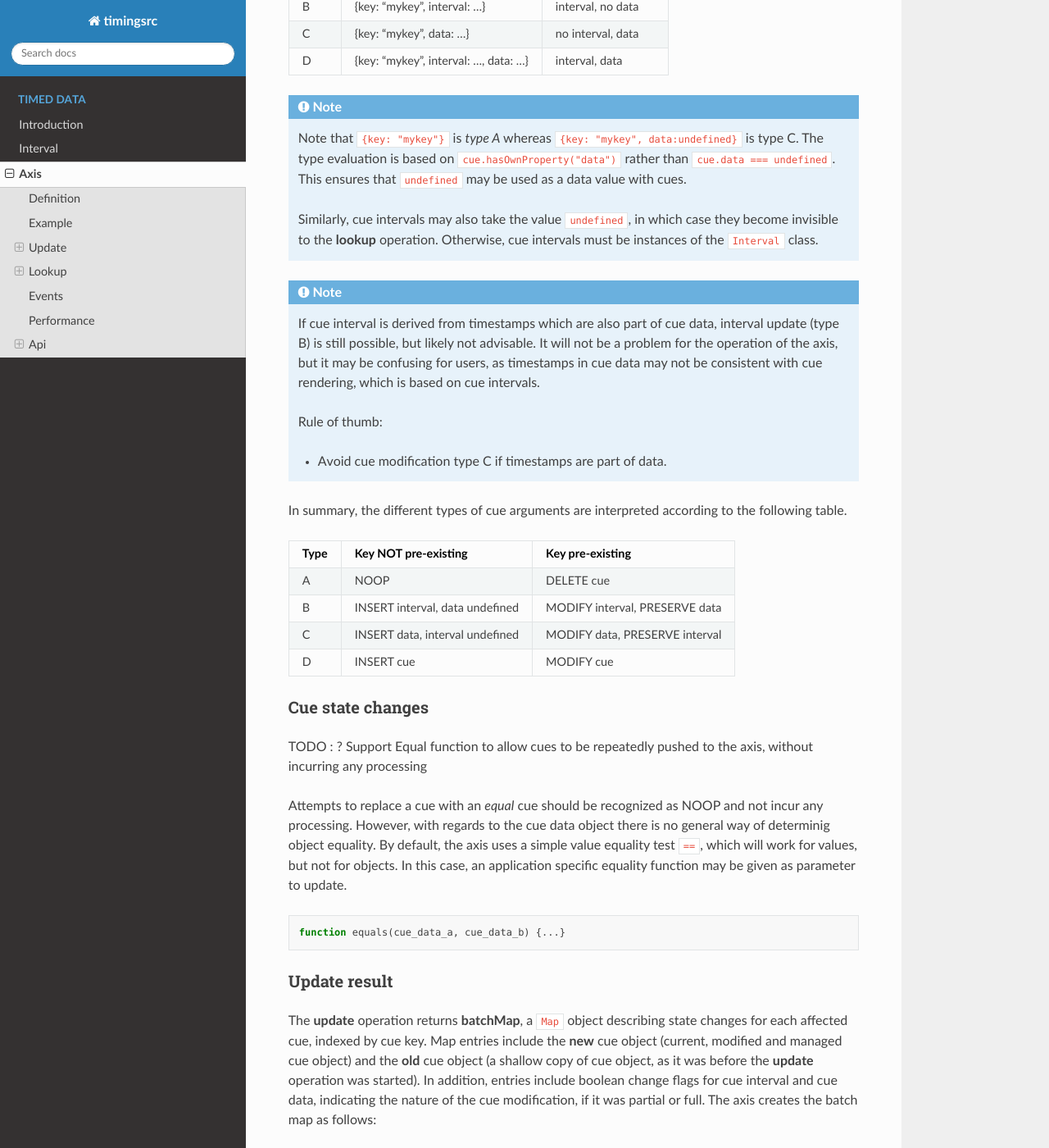
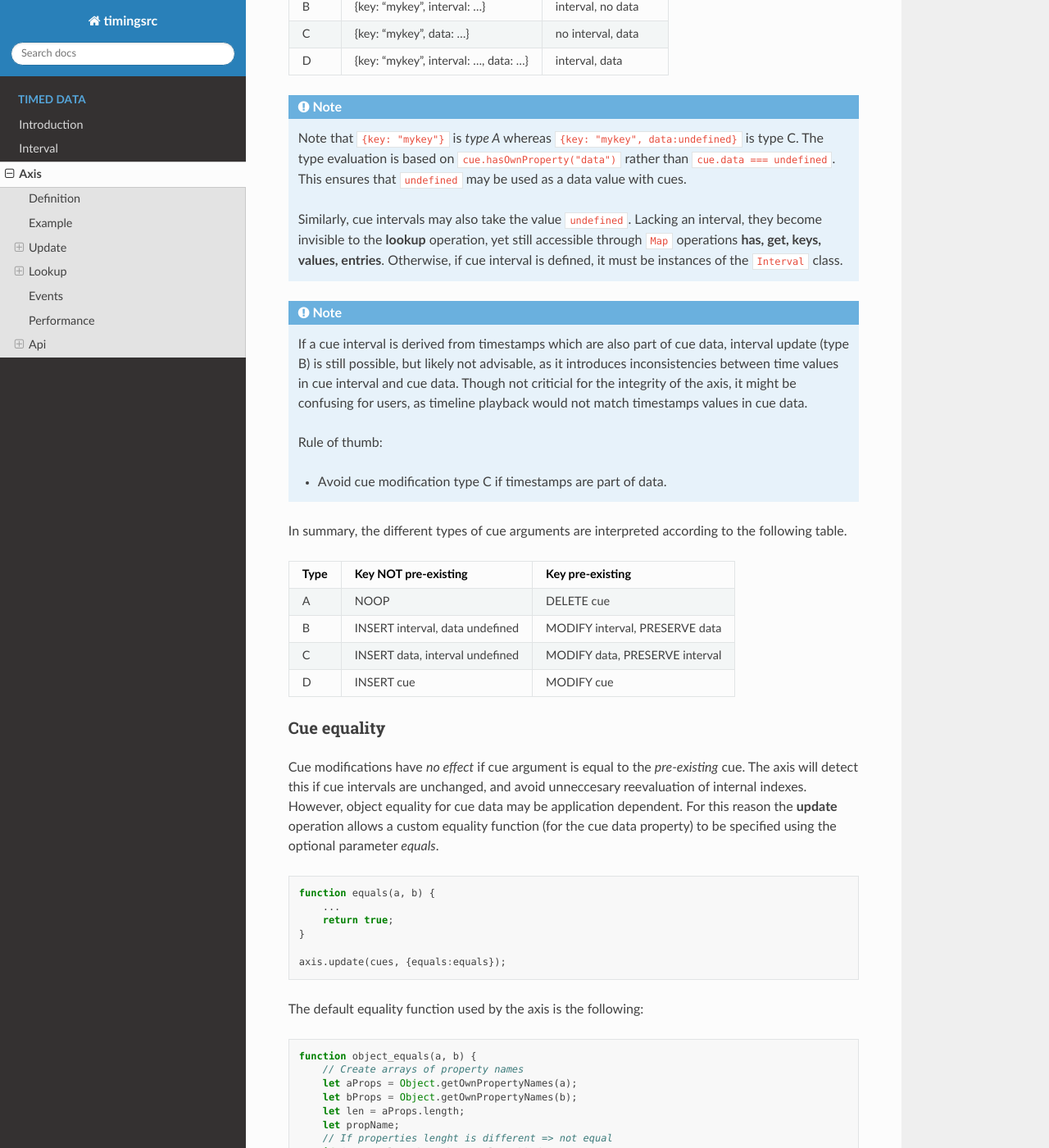
Before and after one commit to ingararntzen/timingdocs, a Sphinx documentation site: the page built from docs/source/axis.rst, in a window 1280 px wide and 1400 px high, scrolled down 3302 px. Shown: the whole window at 82% size. Built offline with Sphinx 7.4.7 and the Read the Docs theme 2.0.0, drawn with Linux system fonts in a browser that asks for light colours; some of the changed text lies outside the part shown.

Commit message:
wrote cue equality

```diff
--- a/docs/source/axis.rst
+++ b/docs/source/axis.rst
@@ -92,7 +92,7 @@ Update
 
 The axis provides a single operation **update** allowing cues to be
 **inserted**, **modified** and/or **deleted**. The argument **cues**
-defines a list of cue objects (or a single cue object) to be
+defines a list of cue argument (or a single cue argument) to be
 **inserted** into the axis. If a cue with identical key already exists
 in the axis, the *pre-existing* cue will be **modified** to match the
 provided cue argument. If a cue argument includes a key but no interval
@@ -123,18 +123,18 @@ and no data, this means to **delete** the *pre-existing* cue.
 
 When a cue is inserted into the axis, it will be *managed* by the axis
 until it is eventually deleted. Cue modification is implemented as
-*in-place* modification of *pre-existing* cues. All cue access
+*in-place* modification of the *pre-existing* cue. All cue access
 operations (e.g. **lookup**) provide direct access to managed cues.
 
 
 ..  warning::
 
     Cues managed by the axis are considered **read-only** and must
-    **never** be modified by application code, except by the **update**
-    operation.
+    **never** be modified by application code, except through the
+    **update** operation.
 
     If managed cue objects are modified by external code, no guarantees
-    may be given concerning functional correctness of the axis. Note
+    can be given concerning functional correctness of the axis. Note
     also that the axis does not implement any protection in this regard.
     In particular, programmers must avoid the pitfall of modifying cues
     objects directly ahead of using the **update** operation.
@@ -206,24 +206,24 @@ D      {key: "mykey", interval: ..., data: ...}  interval, data
     undefined``. This ensures that ``undefined`` may be used as a data
     value with cues.
 
-    Similarly, cue intervals may also take the value ``undefined``, in
-    which case they become invisible to the **lookup** operation.
-    Otherwise, cue intervals must be instances of the ``Interval``
-    class.
-
+    Similarly, cue intervals may also take the value ``undefined``.
+    Lacking an interval, they become invisible to the **lookup**
+    operation, yet still accessible through ``Map`` operations
+    **has, get, keys, values, entries**. Otherwise, if cue interval is
+    defined, it must be instances of the ``Interval`` class.
 
 ..  note::
 
-    If cue interval is derived from timestamps which are also part of
+    If a cue interval is derived from timestamps which are also part of
     cue data, interval update (type B) is still possible, but likely not
-    advisable. It will not be a problem for the operation of the axis,
-    but it may be confusing for users, as timestamps in cue data may not
-    be consistent with cue rendering, which is based on cue intervals.
+    advisable, as it introduces inconsistencies between time values in
+    cue interval and cue data. Though not criticial for the integrity of the axis,
+    it might be confusing for users, as timeline playback would
+    not match timestamps values in cue data.
 
     Rule of thumb:
 
     -   Avoid cue modification type C if timestamps are part of data.
-
 
 
 In summary, the different types of cue arguments are interpreted
@@ -239,25 +239,63 @@ D      INSERT cue                        MODIFY cue
 =====  ================================  ===============================
 
 
-Cue state changes
+Cue equality
 """"""""""""""""""""""""""""""""""""""""""""""""""""""""""""""""""""""""
 
+Cue modifications have *no effect* if cue argument is equal to the
+*pre-existing* cue. The axis will detect this if cue intervals are
+unchanged, and avoid unneccesary reevaluation of internal indexes.
+However, object equality for cue data may be application dependent. For
+this reason the **update** operation allows a custom equality function
+(for the cue data property) to be specified using the optional parameter
+*equals*.
 
-TODO : ? Support Equal function to allow cues to be repeatedly pushed to
-the axis, without incurring any processing
-
-Attempts to replace a cue with an *equal* cue should be recognized as
-NOOP and not incur any processing. However, with regards to the cue data
-object there is no general way of determinig object equality. By
-default, the axis uses a simple value equality test ``==``, which will
-work for values, but not for objects. In this case, an application
-specific equality function may be given as parameter to update.
 
 ..  code-block:: javascript
 
-    function equals(cue_data_a, cue_data_b) {...}
+    function equals(a, b) {
+        ...
+        return true;
+    }
+
+    axis.update(cues, {equals:equals});
 
 
+The default equality function used by the axis is the following:
+
+
+..  code-block:: javascript
+
+    function object_equals(a, b) {
+        // Create arrays of property names
+        let aProps = Object.getOwnPropertyNames(a);
+        let bProps = Object.getOwnPropertyNames(b);
+        let len = aProps.length;
+        let propName;
+        // If properties lenght is different => not equal
+        if (aProps.length != bProps.length) {
+            return false;
+        }
+        for (let i=0; i<len; i++) {
+            propName = aProps[i];
+            // If property values are not equal => not equal
+            if (a[propName] !== b[propName]) {
+                return false;
+            }
+        }
+        // equal
+        return true;
+    }
+
+
+Given that object equality is appropriately specified, repeated
+invocation of **update** is safe, without having to check cue equality
+beforehand. This is practical for instance when an online source of
+timed data is polled repeatedly for updates. Polling results may then be
+fed directly to the axis **update** operation and the update  result
+value will indicate if any actual modifications occured. Evaluating cue
+equality as part of the **update** operation is also more effective than
+doing it as a separate step beforehand.
 
 
 .. _axis-update-result:
@@ -303,7 +341,7 @@ full. The axis creates the batch map as follows:
 
 .. _axis-batch:
 
-Batch Operations
+Batch operations
 """"""""""""""""""""""""""""""""""""""""""""""""""""""""""""""""""""""""
 
 As indicated, the **update(cues)** operation is *batch-oriented*,
```
Also changed, not shown: other parts of docs/source/axis.rst (+1 -1 lines).
